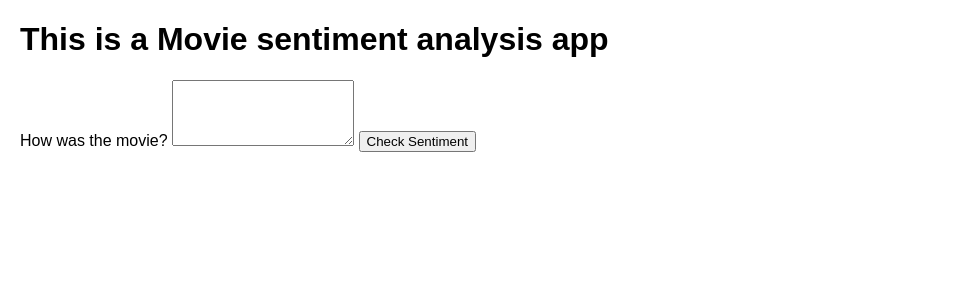
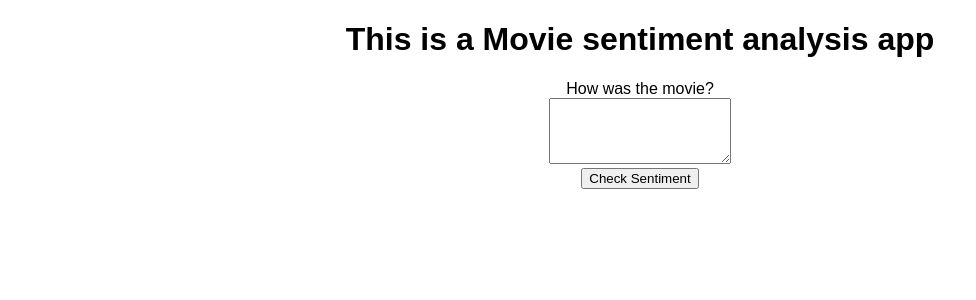
Before and after one commit to krishnakatkar/IMDB, a Flask app: page / in a window 1280 px wide. Shown: the top 300 px of the page, without its empty margins (0-976 px from the left). Run offline with Flask 3, Linux system fonts and the light colour scheme; parts of the project's set-up code (start-up, migrations or seed data) failed here and were passed over.

Commit message:
next change 2

```diff
--- a/templates/index.html
+++ b/templates/index.html
@@ -7,14 +7,14 @@
     <title>Sentiment Analysis</title>
     <link rel="stylesheet" href="{{ url_for('static', filename='style.css') }}">
 </head>
-<body>
+<body style="text-align: center;">
     <h1>This is a Movie sentiment analysis app</h1>
-    <form action="{{ url_for('predict_review') }}" method="post">
-        <label for="user_review">How was the movie?</label>
-        <textarea id="user_review" name="user_review" rows="4" required></textarea>
+    <form action="{{ url_for('predict_review') }}" method="post" style="text-align: center;">
+        <label for="user_review">How was the movie?</label><br>
+        <textarea id="user_review" name="user_review" rows="4" required></textarea><br>
         <button type="submit">Check Sentiment</button>
     </form>
-    <div id="result">
+    <div id="result" style="text-align: center;">
         {% if review_prediction %}
             <p>Result Sentiment: {{ review_prediction }}</p>
         {% endif %}
```
